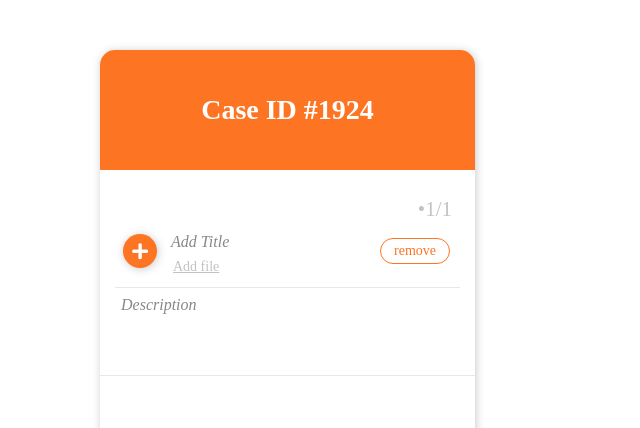
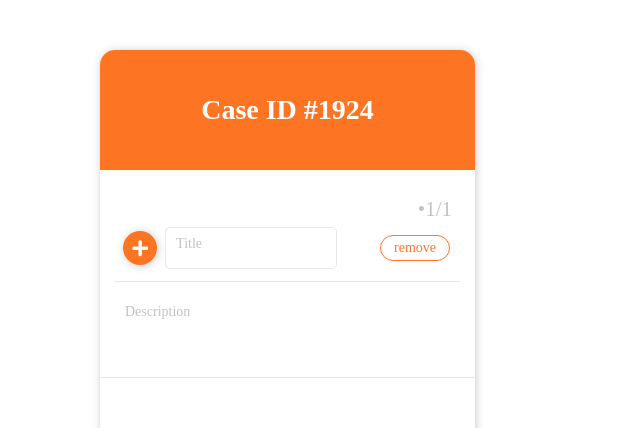
Before and after one commit to yuivae/parsend, a React (Create React App) app: page /create-new in a window 1280 px wide. Shown: the top 428 px of the page, without its empty margins (0-640 px from the left). Built offline with nearby package versions, Linux system fonts and the light colour scheme.

Commit message:
attachment count and home page design are updated

```diff
--- a/package.json
+++ b/package.json
@@ -7,11 +7,12 @@
     "@testing-library/react": "^9.5.0",
     "@testing-library/user-event": "^7.2.1",
     "history": "^5.0.0",
+    "node-sass": "^4.14.1",
     "react": "^16.13.1",
     "react-dom": "^16.13.1",
     "react-fontawesome": "^1.7.1",
     "react-router-dom": "^5.2.0",
-    "react-scripts": "3.4.1"
+    "react-scripts": "^3.4.2"
   },
   "scripts": {
     "start": "react-scripts start",
--- a/src/App.css
+++ b/src/App.css
@@ -5,16 +5,6 @@
   --text-light: #c2c2c2;
   --shadow: 1px 1px 8px #3a3a3a46;
   --brand-white: #fefefe;
-}
-[contenteditable] {
-  padding: 6px;
-  /* margin: 6px; */
-}
-[data-placeholder]:empty:before {
-  content: attr(data-placeholder);
-  color: #888;
-  font-style: italic;
-  font-family: var(--font);
 }
 .fa-times {
   color: var(--main-color);
@@ -121,7 +111,6 @@ p {
   display: flex;
   justify-content: center;
   align-items: center;
-  height: 100px;
   width: auto;
   padding: 20px 0;
 
--- a/src/Components/CreateCase/CreateCase.css
+++ b/src/Components/CreateCase/CreateCase.css
@@ -48,3 +48,6 @@
   font-weight: 500;
   color: var(--brand-white);
 }
+.footer-create {
+  height: 100px;
+}
--- a/src/Components/CreateCase/CreateCase.js
+++ b/src/Components/CreateCase/CreateCase.js
@@ -9,6 +9,7 @@ export default function CreateCase() {
   const [caseObject, setCaseObject] = useState({
     caseID: caseID,
     caseItems: [],
+    attachments: 0,
     created: false,
   });
   //useHistory hook needed to navigate onclick of a button and pass an object synchronously.
@@ -19,6 +20,7 @@ export default function CreateCase() {
 
   const [description, setDescription] = useState({});
   const [title, setTitle] = useState({});
+  const [attached, setAttached] = useState({});
   //setting an itemList state for the items in the case
   const [itemList, setItemList] = useState([
     {
@@ -42,6 +44,10 @@ export default function CreateCase() {
       },
     ]);
   }
+  //GET DESCRIPTION from component and update state
+  const getDescription = (descObj) => {
+    setDescription(descObj);
+  };
   useEffect(() => {
     let newList = itemList.map((item, index) => {
       if (index === description.itemIndex) {
@@ -53,6 +59,12 @@ export default function CreateCase() {
     console.log("desc triggered", newList);
     setItemList(newList);
   }, [description]);
+
+  //GET TITLE from component and update state
+
+  const getTitle = (titleObj) => {
+    setTitle(titleObj);
+  };
   useEffect(() => {
     let newList = itemList.map((item, index) => {
       if (index === title.itemIndex) {
@@ -64,16 +76,27 @@ export default function CreateCase() {
     setItemList(newList);
   }, [title]);
 
+  //GET ATTACHMENTS from component and update state
+
+  const getAttached = (attached) => {
+    setAttached(attached);
+  };
+  useEffect(() => {
+    let newList = itemList.map((item, index) => {
+      if (index === attached.itemIndex) {
+        return { ...item, attachments: attached.attached };
+      } else {
+        return item;
+      }
+    });
+    console.log("attached", newList);
+    setItemList(newList);
+  }, [attached]);
+
   //removeHandler creates a removeKey and uses it to set removeQuery.
 
   const removeHandler = (removeKey) => {
     setRemoveQuery(removeKey);
-  };
-  const getDescription = (descObj) => {
-    setDescription(descObj);
-  };
-  const getTitle = (titleObj) => {
-    setTitle(titleObj);
   };
 
   useEffect(() => {
@@ -90,7 +113,14 @@ export default function CreateCase() {
     console.log("itemlist", itemList);
   }, [itemList]);
   function submitHandler() {
-    setCaseObject({ ...caseObject, caseItems: itemList, created: true });
+    let total = itemList.reduce((total, item) => total + item.attachments, 0);
+    console.log("total", total);
+    setCaseObject({
+      ...caseObject,
+      caseItems: itemList,
+      created: true,
+      attachments: total,
+    });
     isMount.current = true;
   }
   useEffect(() => {
@@ -116,7 +146,7 @@ export default function CreateCase() {
             itemIndex={index}
             title={getTitle}
             description={getDescription}
-            attachments={item.Attachments}
+            attachments={getAttached}
             totalCount={itemList.length}
             handleRemove={removeHandler}
             key={index}
@@ -128,7 +158,7 @@ export default function CreateCase() {
           Add Field
         </button>
       </div>
-      <div id="footer">
+      <div id="footer" className="footer-create">
         <NavLink to={{ pathname: "/parsend" }}>return</NavLink>
         <button id="submit" onClick={submitHandler}>
           Create Case
--- a/src/Components/EnterItem/EnterItem.css
+++ /dev/null
@@ -1,88 +0,0 @@
-:root {
-  --font: "Avenir";
-  --main-color: #fd7422;
-  --text-regular: #3a3a3a;
-  --text-light: #c2c2c2;
-  --border-color: #c2c2c260;
-  --shadow: 1px 1px 8px #3a3a3a46;
-  --brand-white: #fefefe;
-}
-
-.item-content {
-  display: flex;
-  flex-direction: column;
-  width: 100%;
-  height: auto;
-  max-height: 300px;
-  border-bottom: 1px solid var(--border-color);
-  overflow: auto;
-}
-.item-counter {
-  position: absolute;
-  top: 10px;
-  right: 0;
-}
-.item-container {
-  position: relative;
-  margin: 15px;
-}
-.add-section {
-  position: relative;
-  display: flex;
-  justify-content: center;
-  align-items: center;
-  padding: 10px 0;
-  padding-top: 40px;
-
-  border-bottom: 1px solid var(--border-color);
-}
-.add-button {
-  width: 34px;
-  height: 34px;
-  margin: 0 8px;
-
-  border-radius: 50px;
-  border: none;
-  box-shadow: var(--shadow);
-  background-color: var(--main-color);
-  cursor: pointer;
-}
-.add-text {
-  display: flex;
-  flex-direction: column;
-  margin-right: auto;
-}
-#add-title {
-  width: 170px;
-  cursor: text;
-}
-.remove-item {
-  margin: 10px;
-  padding: 2px 5px;
-
-  border: 1px solid var(--main-color);
-  border-radius: 15px;
-  cursor: pointer;
-}
-.description {
-  width: auto;
-  height: auto;
-  min-height: 60px;
-}
-.upload-file {
-  width: 0.1px;
-  height: 0.1px;
-  opacity: 0;
-  overflow: hidden;
-  z-index: -1;
-}
-label {
-  cursor: pointer;
-}
-.gray {
-  background-color: #f8f8f8;
-}
-
-.attached {
-  border-bottom: 1px solid var(--border-color);
-}
--- a/src/Components/EnterItem/EnterItem.js
+++ b/src/Components/EnterItem/EnterItem.js
@@ -1,5 +1,5 @@
 import React, { useState, useRef, useEffect } from "react";
-import "./EnterItem.css";
+import "./EnterItem.scss";
 
 function EnterItem({
   title,
@@ -41,26 +41,48 @@ function EnterItem({
       setProgressColor("item-content gray");
     }
   }
+  function removeAttached(event) {
+    // console.log("attachRef", attachRef.current.getAttribute("data-index"));
+    console.log("event.target", event.target.id);
+    if (attached.length > 1) {
+      let newList = attached.filter((item, index) => index != event.target.id);
+      // console.log("newlist", newList);
+      setAttached(newList);
+    } else {
+      setAttached([]);
+      setProgressColor("item-content");
+    }
+  }
   useEffect(() => {
     //here we assign the uploaded files into the attachments property, later to be put in the case object upon submit.
-    attachments = [...attached];
+    attachments({ attached: attached.length, itemIndex: itemIndex });
   }, [attached]);
   return (
     <div className={progressColor}>
       <div className="item-container">
         {attached.map((file, index) => (
-          <div key={index} className="attached">
+          <div data-index={index} key={index} className="attached">
+            <div className="remove-name">
               <h3 key={index + 1}>{file.name}</h3>
+              <div
+                id="remove-attached"
+                className="remove-item"
+                onClick={removeAttached}
+              >
+                <h2 id={index}>remove</h2>
+              </div>
+            </div>
             <h4 key={index + 2}>
               {(file.size / 1000).toFixed(2)}mb - {file.type.split("/")[1]}
             </h4>
           </div>
         ))}
         <div className="add-section">
-          <button className="add-button">
+          <button type="button" className="add-button">
+            <label htmlFor={itemIndex}>
               <i className="fas fa-plus"></i>
+            </label>
           </button>
-          <div className="add-text">
           <input
             ref={inputRef}
             id={itemIndex}
@@ -70,16 +92,11 @@ function EnterItem({
             multiple
             onChange={uploadHandler}
           />
-            <div
-              ref={titleRef}
-              id="add-title"
-              data-placeholder="Add Title"
-              onBlur={blurHandler}
-              contentEditable
-            ></div>
-            <label htmlFor={itemIndex}>
-              <p>Add file</p>
-            </label>
+          <div className="add-text">
+            <div id="add-title">
+              <div ref={titleRef} onBlur={blurHandler} contentEditable></div>
+              <h3 className="placeholder">Title</h3>
+            </div>
           </div>
           <div className="item-counter">
             <h2>
@@ -91,13 +108,15 @@ function EnterItem({
           </div>
         </div>
 
+        <div className="description">
           <div
             ref={descRef}
-          className="description"
-          data-placeholder="Description"
+            id="description"
             onBlur={blurHandler}
             contentEditable
           ></div>
+          <h3>Description</h3>
+        </div>
       </div>
     </div>
   );
--- /dev/null
+++ b/src/Components/EnterItem/EnterItem.scss
@@ -0,0 +1,144 @@
+@import "../../variables.scss";
+
+.item-content {
+  display: flex;
+  flex-direction: column;
+  width: 100%;
+  height: auto;
+  border-bottom: 1px solid $border-color;
+  overflow: auto;
+}
+.item-counter {
+  position: absolute;
+  top: 10px;
+  right: 0;
+}
+.item-container {
+  position: relative;
+  margin: 15px;
+}
+.add-section {
+  position: relative;
+  display: flex;
+  justify-content: center;
+  align-items: center;
+  padding: 10px 0;
+  padding-top: 40px;
+
+  border-bottom: 1px solid $border-color;
+}
+.add-button {
+  width: 34px;
+  height: 34px;
+  margin: 0 8px;
+
+  border-radius: 50px;
+  border: none;
+  box-shadow: $shadow;
+  background-color: $main-color;
+  cursor: pointer;
+}
+.add-text {
+  display: flex;
+  flex-direction: column;
+  margin-right: auto;
+}
+#add-title {
+  position: relative;
+  width: 170px;
+  height: 40px;
+  cursor: text;
+  border: 1px solid $border-color;
+  border-radius: 5px;
+  h3 {
+    position: absolute;
+    top: 0;
+    transform: translateY(50%);
+    margin: 0 10px;
+    outline: none;
+    border: none;
+    background-color: white;
+    color: $text-light;
+    transition: all 300ms ease-in-out;
+    pointer-events: none;
+  }
+  div {
+    outline: none;
+    padding: 10px;
+    &:focus + h3 {
+      margin-top: -9px;
+      transform: scale(0.9);
+    }
+    &:not(:empty) + h3 {
+      margin-top: -9px;
+      transform: scale(0.9);
+    }
+  }
+}
+
+.remove-item {
+  margin: 10px;
+  padding: 2px 5px;
+
+  border: 1px solid $main-color;
+  border-radius: 15px;
+  cursor: pointer;
+}
+.remove-name {
+  display: flex;
+  align-items: center;
+}
+#remove-attached {
+  margin-left: auto;
+  border-color: $border-color;
+}
+#remove-attached > h2 {
+  font-size: 14px;
+}
+.description {
+  position: relative;
+  width: auto;
+  height: auto;
+  min-height: 60px;
+  div {
+    min-height: 60px;
+    width: auto;
+    height: auto;
+    border: none;
+    padding: 10px;
+    vertical-align: text-top;
+    outline: none;
+  }
+  h3 {
+    position: absolute;
+    pointer-events: none;
+    top: 15%;
+    margin: 10px;
+    color: $text-light;
+    background-color: white;
+    transition: all 400ms ease-in-out;
+  }
+  div:focus + h3 {
+    margin-top: -22px;
+    transform: scale(0.9);
+  }
+  div:not(:empty) + h3 {
+    margin-top: -22px;
+    transform: scale(0.9);
+  }
+}
+
+.upload-file {
+  width: 0.1px;
+  height: 0.1px;
+  opacity: 0;
+  overflow: hidden;
+  z-index: -1;
+}
+.gray {
+  background-color: #f8f8f8;
+}
+
+.attached {
+  border-bottom: 1px solid $border-color;
+}
--- /dev/null
+++ b/src/variables.scss
@@ -0,0 +1,7 @@
+$font: "Avenir";
+$main-color: #fd7422;
+$text-regular: #3a3a3a;
+$text-light: #c2c2c2;
+$border-color: #c2c2c260;
+$shadow: 1px 1px 8px #3a3a3a46;
+$brand-white: #fefefe;
```
Also changed, not shown: src/Components/Home/Home.css (deleted, +0 -9 lines), src/Components/Home/Home.js (+40 -14 lines), src/Components/Home/Home.scss (added, +55 -0 lines), 1 other file (tests, documents, lock files or other folders). Lines whose indentation alone changed are shown as unchanged.
